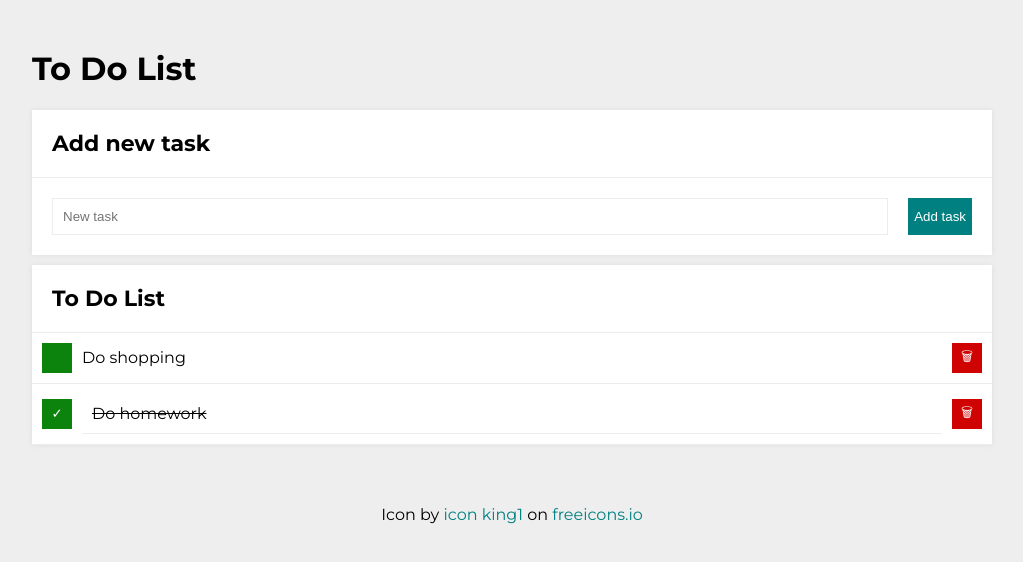
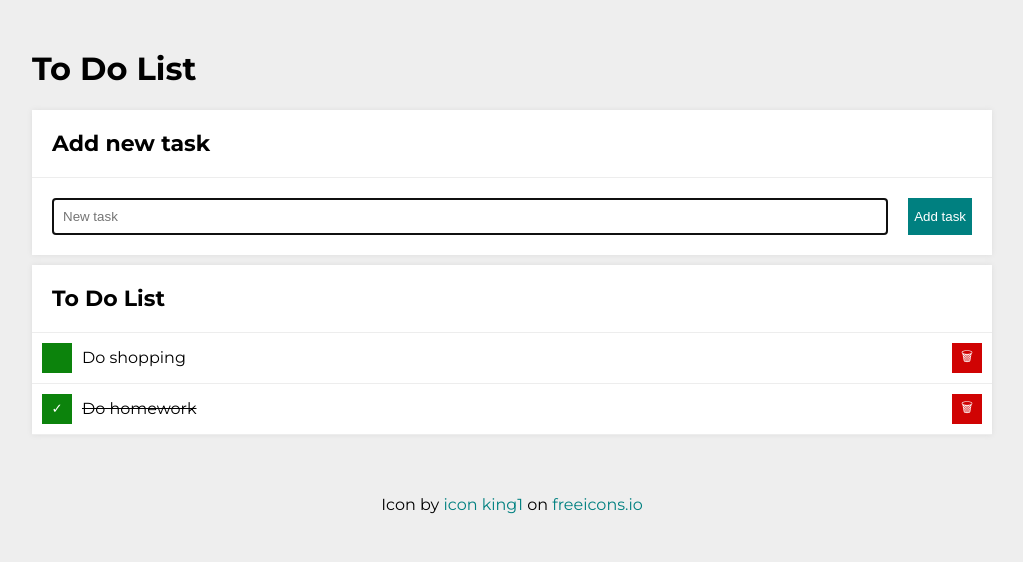
Before and after one commit to Aliorl/ToDoList, a plain HTML site: page index.html in a window 1280 px wide. Shown: the whole page, without its empty margins (128-1151 px from the left). Drawn offline with Linux system fonts and the light colour scheme.

Commit message:
autofocus added, css class changes in js

```diff
--- a/index.html
+++ b/index.html
@@ -30,7 +30,7 @@
         <section class="section">
             <h2 class="section__header">Add new task</h2>
             <form class="form js-form">
-                <input class="form__input js-newTask" placeholder="New task">
+                <input class="form__input js-newTask" autofocus name="task" placeholder="New task">
                 <button class="form__button js-form__button">Add task</button>
             </form>
         </section>
--- a/js/script.js
+++ b/js/script.js
@@ -51,14 +51,14 @@
 
         for (const task of tasks) {
             htmlString += `
-                <li class="list list__item js-tasks" ${task.done ? "✓" : ""}>
+                <li class="list__item js-task" ${task.done ? "✓" : ""}>
                     <button class="list__button list__button--done js-done">
                         ${task.done ? "✓" : ""}
                     </button>
-                    <span class="list__item${task.done ? " list__item--done" : "list__item"}">
+                    <span class="list__item${task.done ? "list__item list__item--done" : "list__item"}">
                         ${task.content}
                     </span>
-                    <button class=" list__button list__button--remove js-remove">
+                    <button class="list__button list__button--remove js-remove">
                     🗑
                     </button>
                 </li>
```
